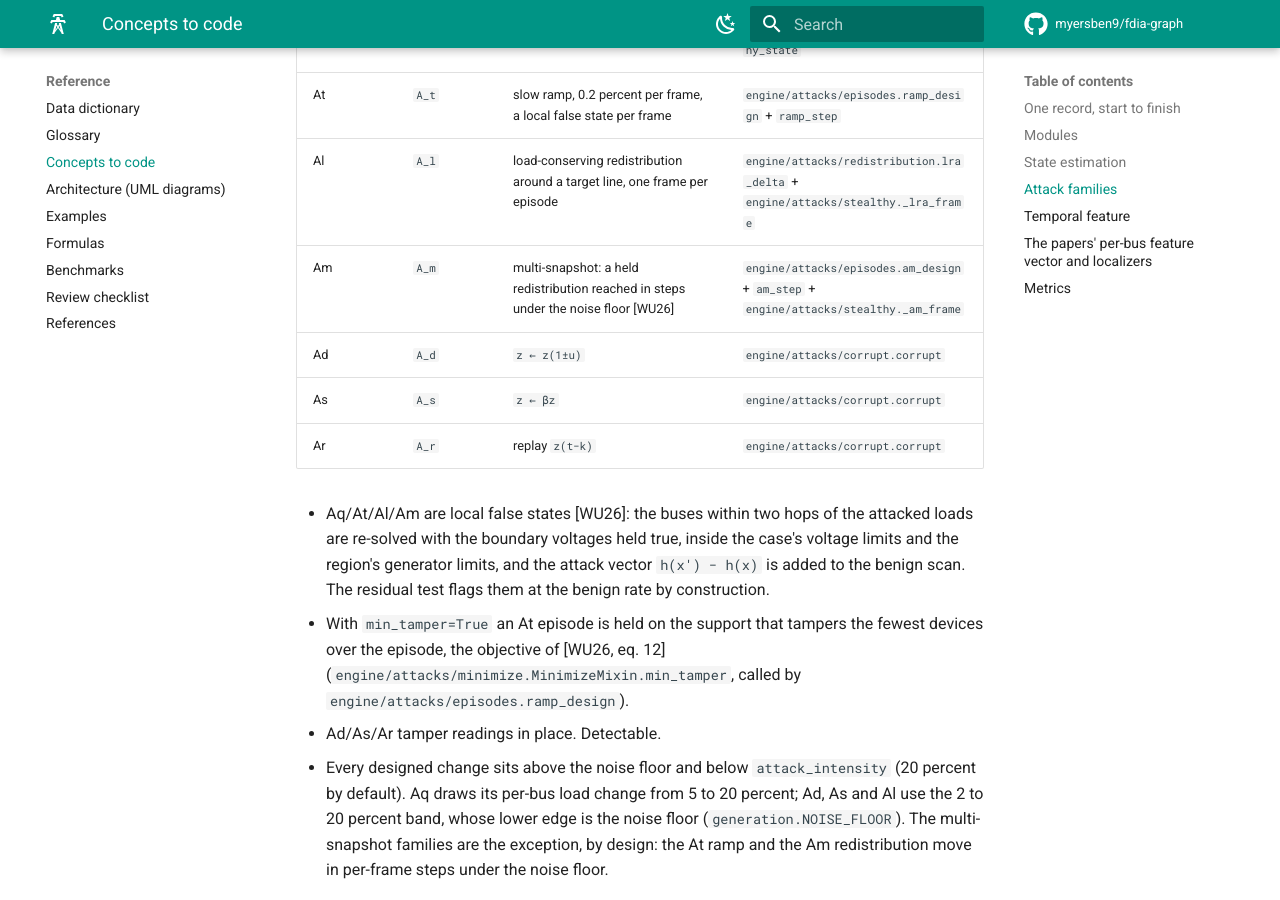
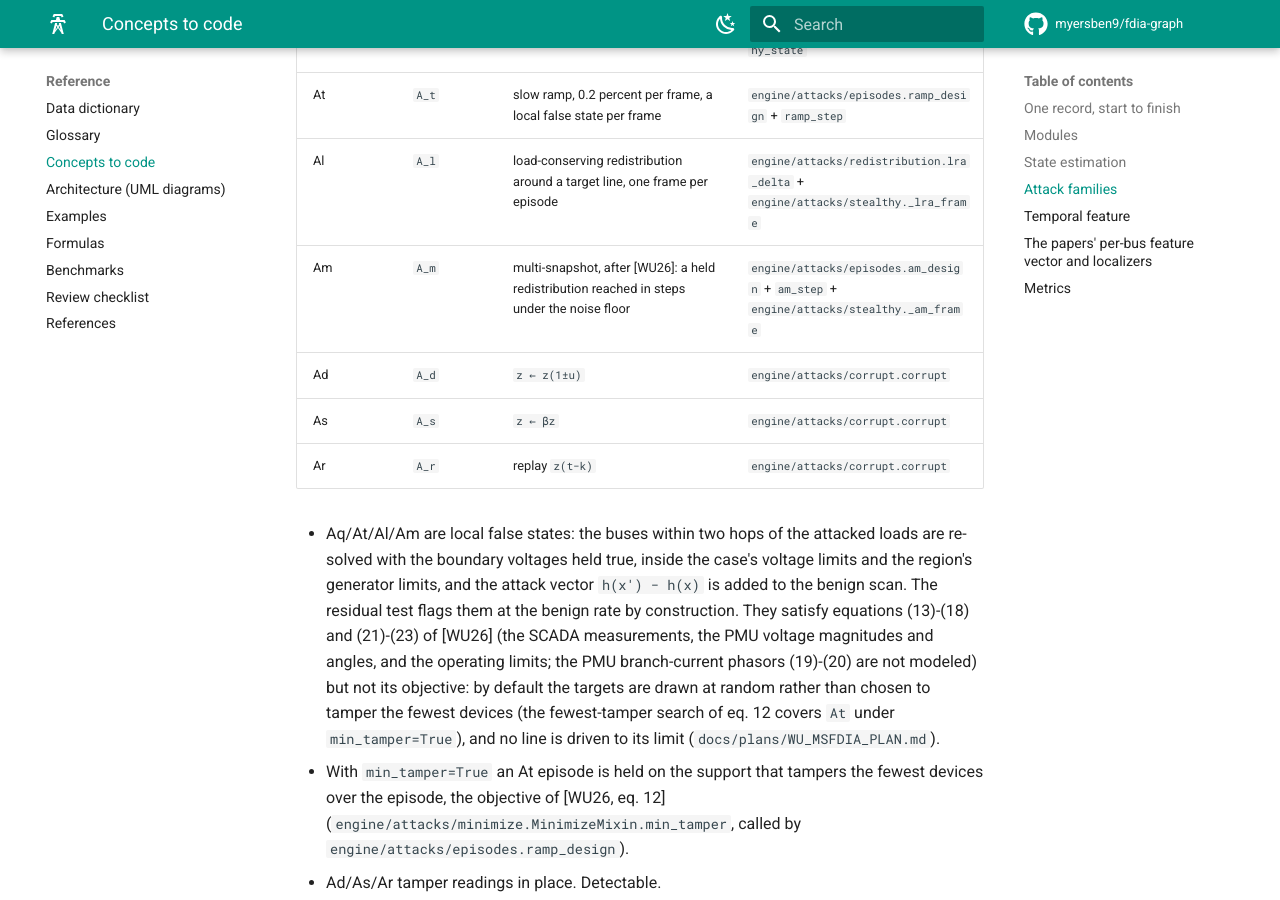
Before and after one commit to myersben9/fdia-graph, an MkDocs documentation site: the page built from docs/reference/CONCEPTS_TO_CODE.md, in a window 1280 px wide and 900 px high, scrolled down 2431 px. Built offline with MkDocs 1.6.1 and Material for MkDocs 9.7.7, drawn with Linux system fonts in a browser that asks for light colours; comment, search, counter and statistics services are not loaded; the version menu is left out.

Commit message:
The docs say what the stealthy families take from [WU26]: its constraints, not its objective (#159)
Co-authored-by: Benjamin Myers <myersben9@gmail.com>

```diff
--- a/docs/reference/CONCEPTS_TO_CODE.md
+++ b/docs/reference/CONCEPTS_TO_CODE.md
@@ -59,15 +59,20 @@ Walkthrough: `../guides/state_estimation.md`. Results: `../se/README.md`.
 | Aq | `A_o` | scale 1 to 6 loads by 5 to 20 percent, one local false state, one frame per episode | `engine/attacks/episodes.single_shot_design` + `engine/attacks/false_state.stealthy_state` |
 | At | `A_t` | slow ramp, 0.2 percent per frame, a local false state per frame | `engine/attacks/episodes.ramp_design` + `ramp_step` |
 | Al | `A_l` | load-conserving redistribution around a target line, one frame per episode | `engine/attacks/redistribution.lra_delta` + `engine/attacks/stealthy._lra_frame` |
-| Am | `A_m` | multi-snapshot: a held redistribution reached in steps under the noise floor [WU26] | `engine/attacks/episodes.am_design` + `am_step` + `engine/attacks/stealthy._am_frame` |
+| Am | `A_m` | multi-snapshot, after [WU26]: a held redistribution reached in steps under the noise floor | `engine/attacks/episodes.am_design` + `am_step` + `engine/attacks/stealthy._am_frame` |
 | Ad | `A_d` | `z ← z(1±u)` | `engine/attacks/corrupt.corrupt` |
 | As | `A_s` | `z ← βz` | `engine/attacks/corrupt.corrupt` |
 | Ar | `A_r` | replay `z(t−k)` | `engine/attacks/corrupt.corrupt` |
 
-- Aq/At/Al/Am are local false states [WU26]: the buses within two hops of the attacked loads are
-  re-solved with the boundary voltages held true, inside the case's voltage limits and the region's
-  generator limits, and the attack vector `h(x') − h(x)` is added to the benign scan. The residual
-  test flags them at the benign rate by construction.
+- Aq/At/Al/Am are local false states: the buses within two hops of the attacked loads are re-solved
+  with the boundary voltages held true, inside the case's voltage limits and the region's generator
+  limits, and the attack vector `h(x') − h(x)` is added to the benign scan. The residual test flags
+  them at the benign rate by construction. They satisfy equations (13)-(18) and (21)-(23) of [WU26]
+  (the SCADA measurements, the PMU voltage magnitudes and angles, and the operating limits; the PMU
+  branch-current phasors (19)-(20) are not modeled) but not its objective: by default the targets
+  are drawn at random rather than chosen to tamper the fewest devices (the fewest-tamper search of
+  eq. 12 covers `At` under `min_tamper=True`), and no line is driven to its limit
+  (`docs/plans/WU_MSFDIA_PLAN.md`).
 - With `min_tamper=True` an At episode is held on the support that tampers the fewest devices over
   the episode, the objective of [WU26, eq. 12] (`engine/attacks/minimize.MinimizeMixin.min_tamper`,
   called by `engine/attacks/episodes.ramp_design`).
```
Also changed, not shown: CHANGELOG.md (+7 -0 lines), README.md (+9 -4 lines), docs/guides/generation.md (+8 -3 lines), docs/reference/GLOSSARY.md (+1 -1 lines), 1 other file.
